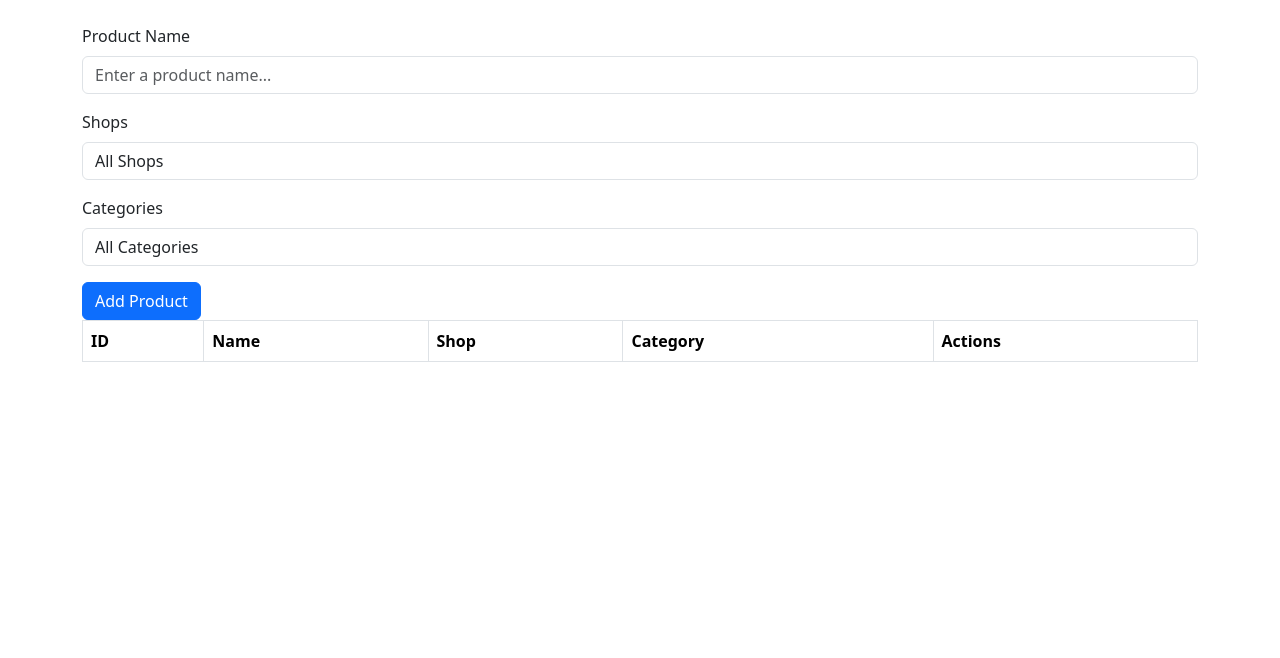
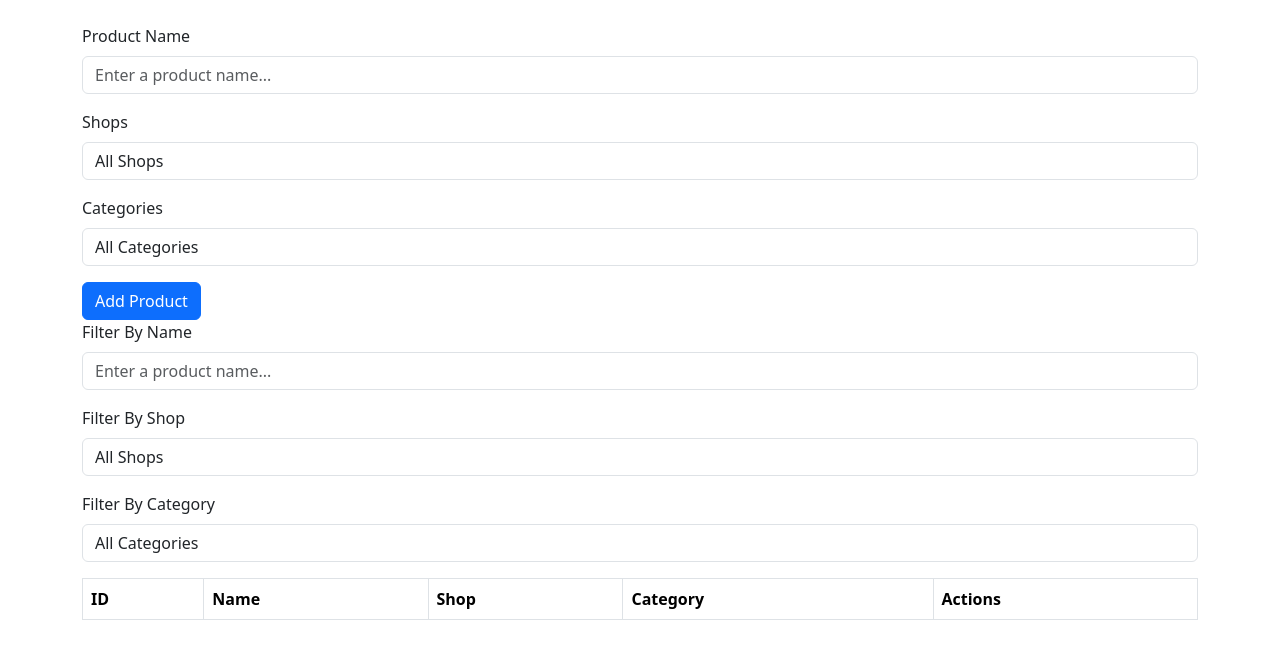
Before and after one commit to berkan-kabadayi/advanced-react-shopping-list-ts, a React (Vite) app: page / in a window 1280 px wide. Shown: the top 658 px of the page. Built offline with nearby package versions, Linux system fonts and the light colour scheme.

Commit message:
feat: add product filtering by name, shop and category

```diff
--- a/src/App.tsx
+++ b/src/App.tsx
@@ -3,19 +3,45 @@ import "./App.css";
 import AddProductForm from "./components/AddProductForm";
 import type { Product } from "./types";
 import ProductTable from "./components/ProductTable";
+import ProductFilter from "./components/ProductFilters";
 
 function App() {
   const [products, setProducts] = useState<Product[]>([]);
+  const [filteredName, setFilteredName] = useState("");
+  const [filteredShop, setFilteredShop] = useState("");
+  const [filteredCategory, setFilteredCategory] = useState("");
 
   const handleAddProduct = (product: Product) => {
     setProducts([...products, product]);
     console.log(products);
   };
+
+  const filteredProducts = products.filter((product) => {
+    const nameMatch = product.name
+      .toLowerCase()
+      .includes(filteredName.toLowerCase());
+
+    const shopMatch = !filteredShop || product.shop === filteredShop;
+
+    const categoryMatch =
+      !filteredCategory || product.categories === filteredCategory;
+
+    return nameMatch && shopMatch && categoryMatch;
+  });
+
   return (
     <>
       <div className="container mt-4">
         <AddProductForm onAdd={handleAddProduct} />
-        <ProductTable products={products} />
+        <ProductFilter
+          filteredName={filteredName}
+          filteredShop={filteredShop}
+          filteredCategory={filteredCategory}
+          setFilteredName={setFilteredName}
+          setFilteredShop={setFilteredShop}
+          setFilteredCategory={setFilteredCategory}
+        />
+        <ProductTable products={filteredProducts} />
       </div>
     </>
   );
--- a/src/components/ProductFilters.tsx
+++ b/src/components/ProductFilters.tsx
@@ -1,5 +1,64 @@
-function ProductFilters() {
-  return <div>ProductFilters</div>;
+import Form from "react-bootstrap/Form";
+import {
+  shops,
+  categories,
+  type ProductFilterProps,
+} from "../types";
+
+function ProductFilter({
+  filteredName,
+  setFilteredName,
+  filteredShop,
+  setFilteredShop,
+  filteredCategory,
+  setFilteredCategory,
+}: ProductFilterProps) {
+  return (
+    <>
+      <Form.Group className="mb-3">
+        <Form.Label>Filter By Name</Form.Label>
+        <Form.Control
+          type="text"
+          placeholder="Enter a product name..."
+          value={filteredName}
+          onChange={(e) => setFilteredName(e.target.value)}
+        />
+      </Form.Group>
+
+      <Form.Group className="mb-3">
+        <Form.Label>Filter By Shop</Form.Label>
+        <Form.Control
+          as={"select"}
+          placeholder="Enter a product name..."
+          value={filteredShop}
+          onChange={(e) => setFilteredShop(e.target.value)}
+        >
+          <option value="">All Shops</option>
+          {shops.map((shop, index) => (
+            <option key={index} value={shop}>
+              {shop}
+            </option>
+          ))}
+        </Form.Control>
+      </Form.Group>
+      <Form.Group className="mb-3">
+        <Form.Label>Filter By Category</Form.Label>
+        <Form.Control
+          as={"select"}
+          placeholder="Enter a product name..."
+          value={filteredCategory}
+          onChange={(e) => setFilteredCategory(e.target.value)}
+        >
+          <option value="">All Categories</option>
+          {categories.map((category, index) => (
+            <option key={index} value={category}>
+              {category}
+            </option>
+          ))}
+        </Form.Control>
+      </Form.Group>
+    </>
+  );
 }
 
-export default ProductFilters;
+export default ProductFilter;
```
Also changed, not shown: src/types/index.ts (+9 -0 lines), src/components/ProductTable.tsx (line endings or trailing spaces).
